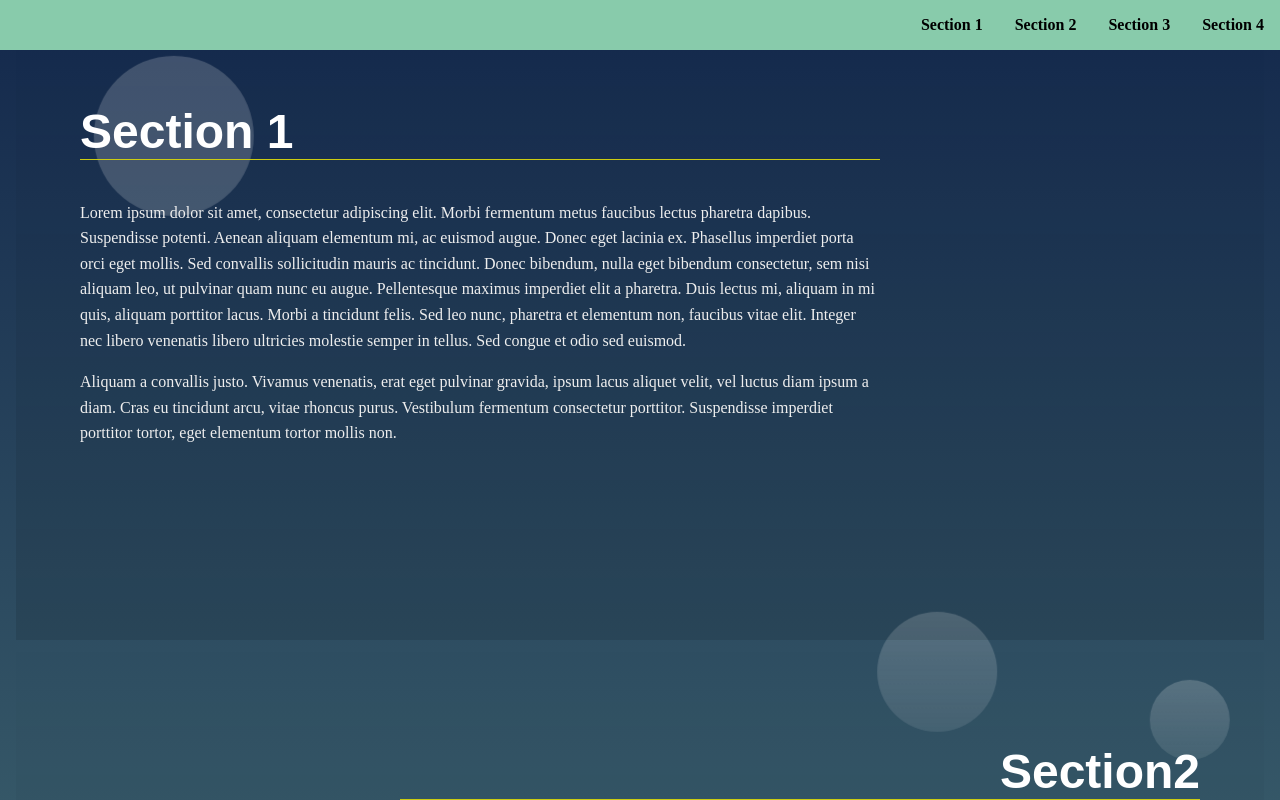
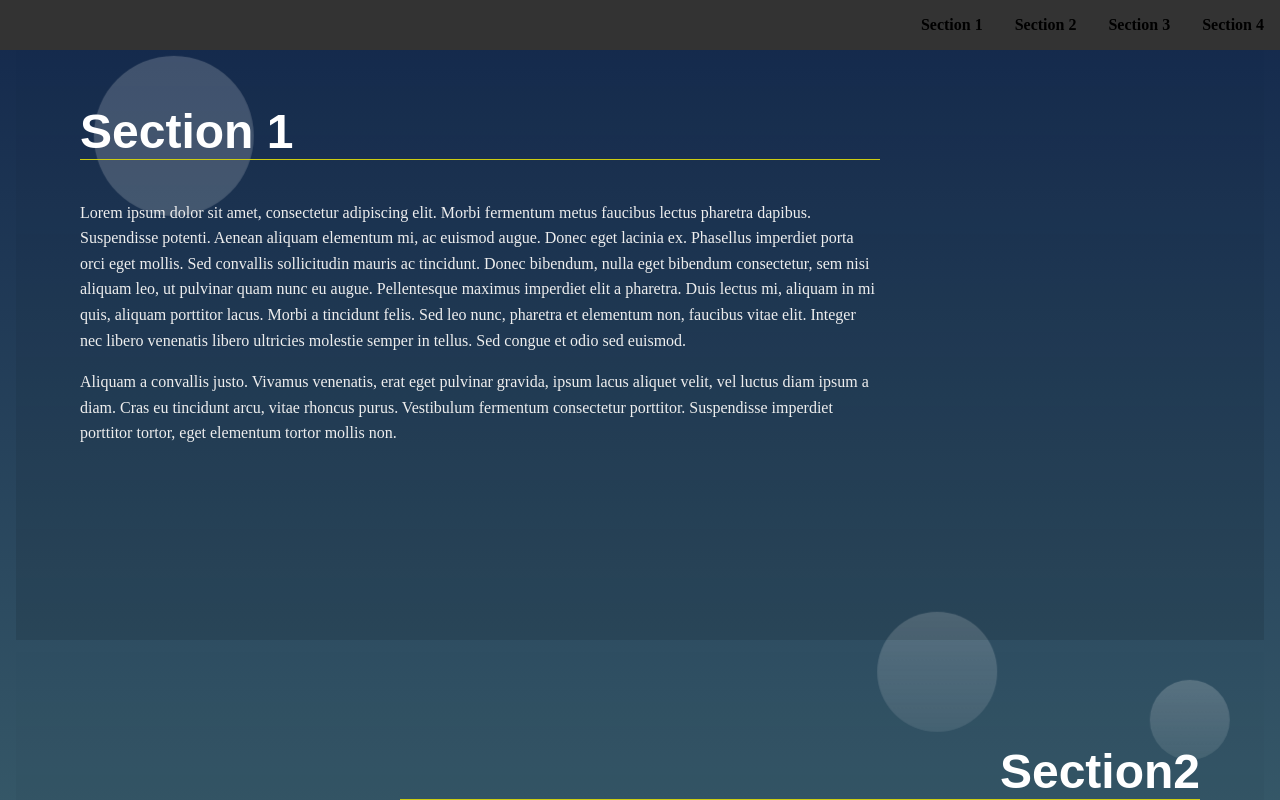
Before and after one commit to waglepuja/Udacity_2, a plain HTML site: page index.html in a window 1280 px wide. Both pictures are taken after a click on the item "Section 1". Shown: the part 465-1265 px from the top of the page. Drawn offline with Linux system fonts and the light colour scheme.

Commit message:
active link

```diff
--- a/css/style.css
+++ b/css/style.css
@@ -91,6 +91,18 @@ section {
     color: #fff;
     transition: ease 0.3s all;
 }
+
+.link__active{
+    background: #333;
+    color: #fff;
+    transition: ease 0.3s all;
+    text-decoration: underline;
+}
+
+/* .menu__link{
+    background: red;
+} */
+
 
 /* Header Styles */
 .page__header {
--- a/js/app.js
+++ b/js/app.js
@@ -72,8 +72,15 @@ function addActiveClass(){
         }else{
             section.classList.remove("your-active-class");
         }
+        // const highlight = document.getElementById("navbar__list")
+        // if (isInViewport) {
+        //     highlight.classList.add("link__active");
+        // } else {
+        //     highlight.classList.remove("link__active");
+        // }
     }
 };
+
 
 // Scroll to anchor ID using scrollTO event
 
@@ -87,8 +94,17 @@ function scrollToClick(event) {
             block: "start",
             alignToTop: true,
             behavior: "smooth"
+
         });
+
+        const highlight = document.getElementById("navbar__list")
+        if (isInViewport) {
+            highlight.classList.add("link__active");
+        } else {
+            highlight.classList.remove("link__active");
+        }
     };
+
 
 
 /**
@@ -103,6 +119,7 @@ buildNavBar();
 
 // Scroll to section on link click
 
+
 // // Set sections as active
 
 document.addEventListener('scroll', function(){
```
